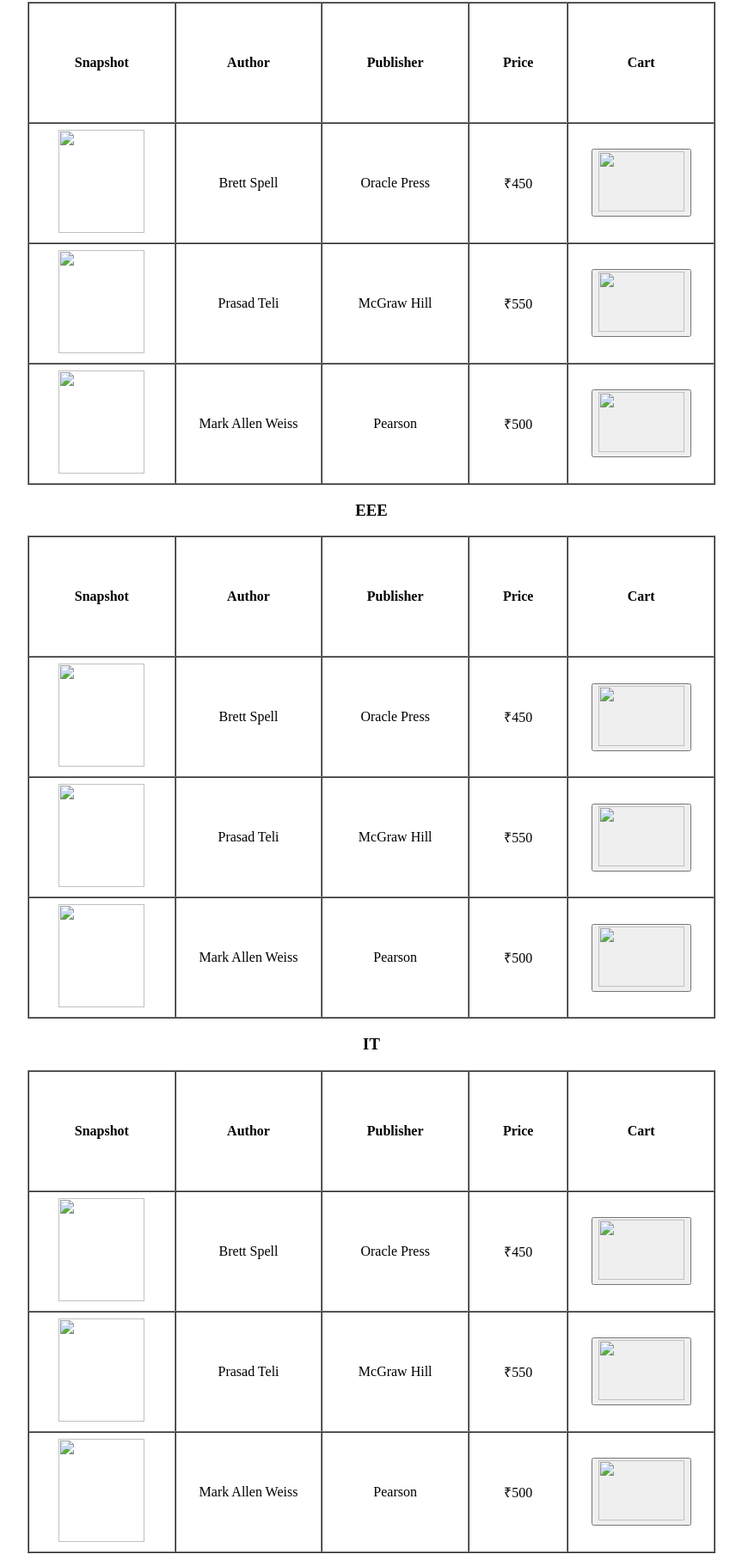
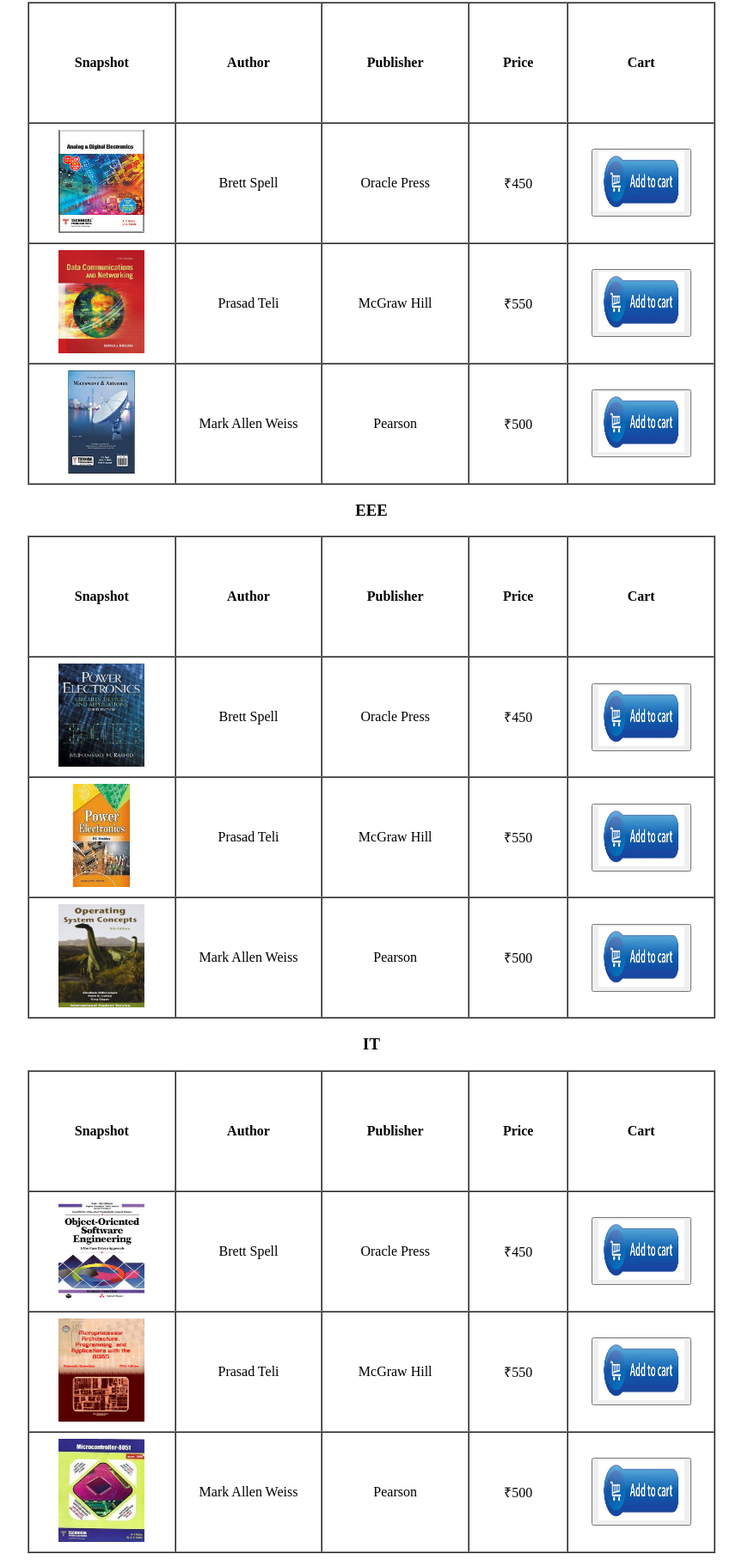
Before and after one commit to kancharlabaluyadav/SrkrBookStore1, a plain HTML site: page catalogue.html in a window 1280 px wide. Shown: the part 727-2542 px from the top of the page at 86% size, without its empty margins (208-1071 px from the left). Drawn offline with Linux system fonts and the light colour scheme.

Commit message:
Update catalogue.html

```diff
--- a/catalogue.html
+++ b/catalogue.html
@@ -18,24 +18,24 @@
             <td align="center">Brett Spell</td>
             <td align="center">Oracle Press</td>
             <td align="center">₹450</td>
-            <td align="center"><button><img src="images/addtocart.jpeg" height="70" width="100"></button></td>
+            <td align="center"><button><img src="addtocart.jpeg" height="70" width="100"></button></td>
         </tr>
 
         <tr height="140">
-            <td align="center"><img src="images/python.jpeg" height="120" width="100"></td>
+            <td align="center"><img src="python.jpeg" height="120" width="100"></td>
             <td align="center">Prasad Teli</td>
             <td align="center">McGraw Hill</td>
             <td align="center">₹550</td>
-            <td align="center"><button><img src="images/addtocart.jpeg" height="70" width="100"></button></td>
+            <td align="center"><button><img src="addtocart.jpeg" height="70" width="100"></button></td>
 
         </tr>
 
         <tr height="140">
-            <td align="center"><img src="images/dsa.jpeg" height="120" width="100"></td>
+            <td align="center"><img src="dsa.jpeg" height="120" width="100"></td>
             <td align="center">Mark Allen Weiss</td>
             <td align="center">Pearson</td>
             <td align="center">₹500</td>
-            <td align="center"><button><img src="images/addtocart.jpeg" height="70" width="100"></button></td>
+            <td align="center"><button><img src="addtocart.jpeg" height="70" width="100"></button></td>
         </tr>
     </table>
     <h3 align="center">ECE</h3>
@@ -49,27 +49,27 @@
         </tr>
 
         <tr height="140">
-            <td align="center"><img src="images/digital.jpeg" height="120" width="100"></td>
+            <td align="center"><img src="digital.jpeg" height="120" width="100"></td>
             <td align="center">Brett Spell</td>
             <td align="center">Oracle Press</td>
             <td align="center">₹450</td>
-            <td align="center"><button><img src="images/addtocart.jpeg" height="70" width="100"></button></td>
+            <td align="center"><button><img src="addtocart.jpeg" height="70" width="100"></button></td>
         </tr>
 
         <tr height="140">
-            <td align="center"><img src="images/datacommunication.jpeg" height="120" width="100"></td>
+            <td align="center"><img src="datacommunication.jpeg" height="120" width="100"></td>
             <td align="center">Prasad Teli</td>
             <td align="center">McGraw Hill</td>
             <td align="center">₹550</td>
-            <td align="center"><button><img src="images/addtocart.jpeg" height="70" width="100"></button></td>
+            <td align="center"><button><img src="addtocart.jpeg" height="70" width="100"></button></td>
         </tr>
 
         <tr height="140">
-            <td align="center"><img src="images/micro.jpeg" height="120" width="100"></td>
+            <td align="center"><img src="micro.jpeg" height="120" width="100"></td>
             <td align="center">Mark Allen Weiss</td>
             <td align="center">Pearson</td>
             <td align="center">₹500</td>
-            <td align="center"><button><img src="images/addtocart.jpeg" height="70" width="100"></button></td>
+            <td align="center"><button><img src="addtocart.jpeg" height="70" width="100"></button></td>
         </tr>
     </table>
     <h3 align="center">EEE</h3>
@@ -83,27 +83,27 @@
         </tr>
 
         <tr height="140">
-            <td align="center"><img src="images/eee.jpeg" height="120" width="100"></td>
+            <td align="center"><img src="eee.jpeg" height="120" width="100"></td>
             <td align="center">Brett Spell</td>
             <td align="center">Oracle Press</td>
             <td align="center">₹450</td>
-            <td align="center"><button><img src="images/addtocart.jpeg" height="70" width="100"></button></td>
+            <td align="center"><button><img src="addtocart.jpeg" height="70" width="100"></button></td>
         </tr>
 
         <tr height="140">
-            <td align="center"><img src="images/ece.jpeg" height="120" width="100"></td>
+            <td align="center"><img src="ece.jpeg" height="120" width="100"></td>
             <td align="center">Prasad Teli</td>
             <td align="center">McGraw Hill</td>
             <td align="center">₹550</td>
-            <td align="center"><button><img src="images/addtocart.jpeg" height="70" width="100"></button></td>
+            <td align="center"><button><img src="addtocart.jpeg" height="70" width="100"></button></td>
         </tr>
 
         <tr height="140">
-            <td align="center"><img src="images/os.jpeg" height="120" width="100"></td>
+            <td align="center"><img src="os.jpeg" height="120" width="100"></td>
             <td align="center">Mark Allen Weiss</td>
             <td align="center">Pearson</td>
             <td align="center">₹500</td>
-            <td align="center"><button><img src="images/addtocart.jpeg" height="70" width="100"></button></td>
+            <td align="center"><button><img src="addtocart.jpeg" height="70" width="100"></button></td>
         </tr>
     </table>
     <h3 align="center">IT</h3>
@@ -117,27 +117,27 @@
         </tr>
 
         <tr height="140">
-            <td align="center"><img src="images/oose.jpeg" height="120" width="100"></td>
+            <td align="center"><img src="oose.jpeg" height="120" width="100"></td>
             <td align="center">Brett Spell</td>
             <td align="center">Oracle Press</td>
             <td align="center">₹450</td>
-            <td align="center"><button><img src="images/addtocart.jpeg" height="70" width="100"></button></td>
+            <td align="center"><button><img src="addtocart.jpeg" height="70" width="100"></button></td>
         </tr>
 
         <tr height="140">
-            <td align="center"><img src="images/microarchitecture.jpeg" height="120" width="100"></td>
+            <td align="center"><img src="microarchitecture.jpeg" height="120" width="100"></td>
             <td align="center">Prasad Teli</td>
             <td align="center">McGraw Hill</td>
             <td align="center">₹550</td>
-            <td align="center"><button><img src="images/addtocart.jpeg" height="70" width="100"></button></td>
+            <td align="center"><button><img src="addtocart.jpeg" height="70" width="100"></button></td>
         </tr>
 
         <tr height="140">
-            <td align="center"><img src="images/microcontroller.jpeg" height="120" width="100"></td>
+            <td align="center"><img src="microcontroller.jpeg" height="120" width="100"></td>
             <td align="center">Mark Allen Weiss</td>
             <td align="center">Pearson</td>
             <td align="center">₹500</td>
-            <td align="center"><button><img src="images/addtocart.jpeg" height="70" width="100"></button></td>
+            <td align="center"><button><img src="addtocart.jpeg" height="70" width="100"></button></td>
         </tr>
     </table>
 </body>
```
